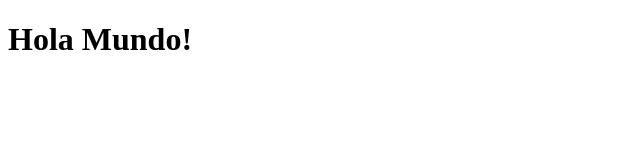
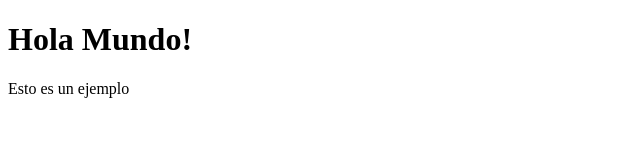
Before and after one commit to AritzPozo/pruebaInnosocial, a plain HTML site: page index.html in a window 1280 px wide. Shown: the whole page, without its empty margins (0-640 px from the left). Drawn offline with Linux system fonts and the light colour scheme.

Commit message:
Ejemplo VC

```diff
--- a/index.html
+++ b/index.html
@@ -8,5 +8,6 @@
 </head>
 <body>
     <h1>Hola Mundo!</h1>
+    <p>Esto es un ejemplo</p>
 </body>
 </html>
```
